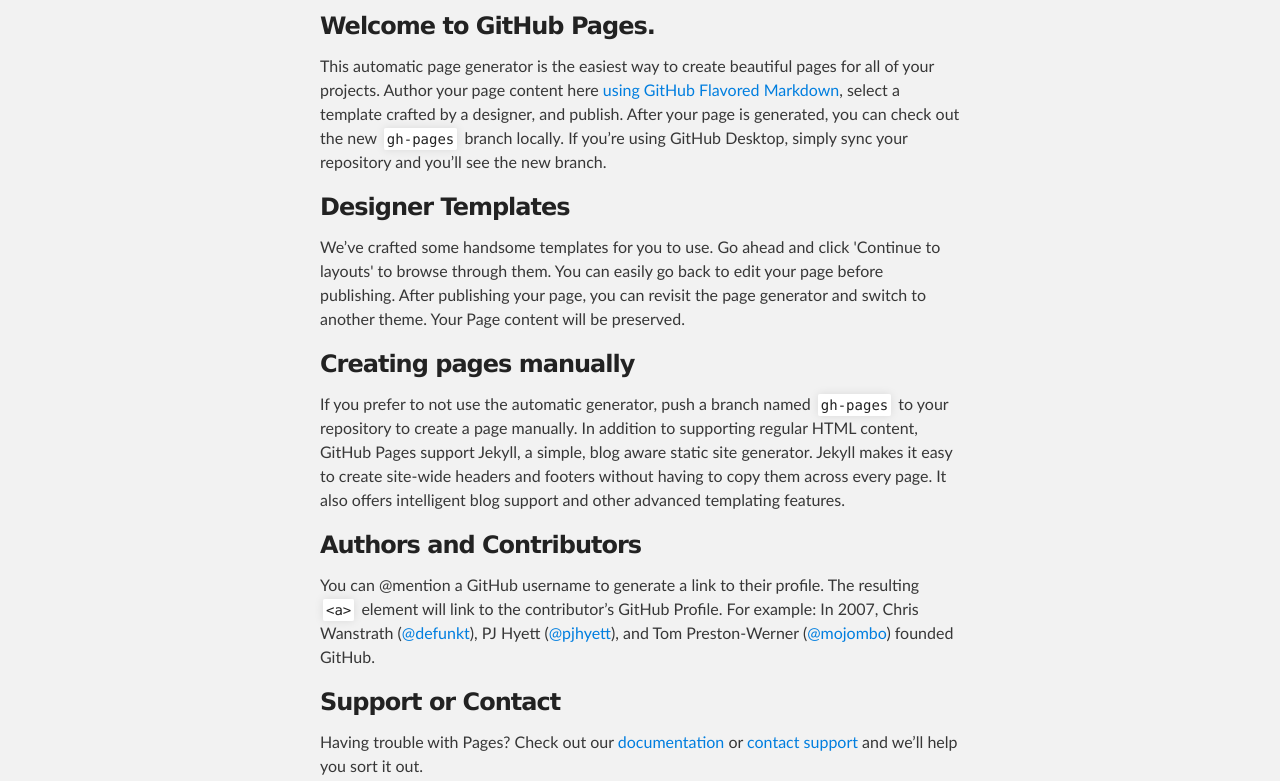
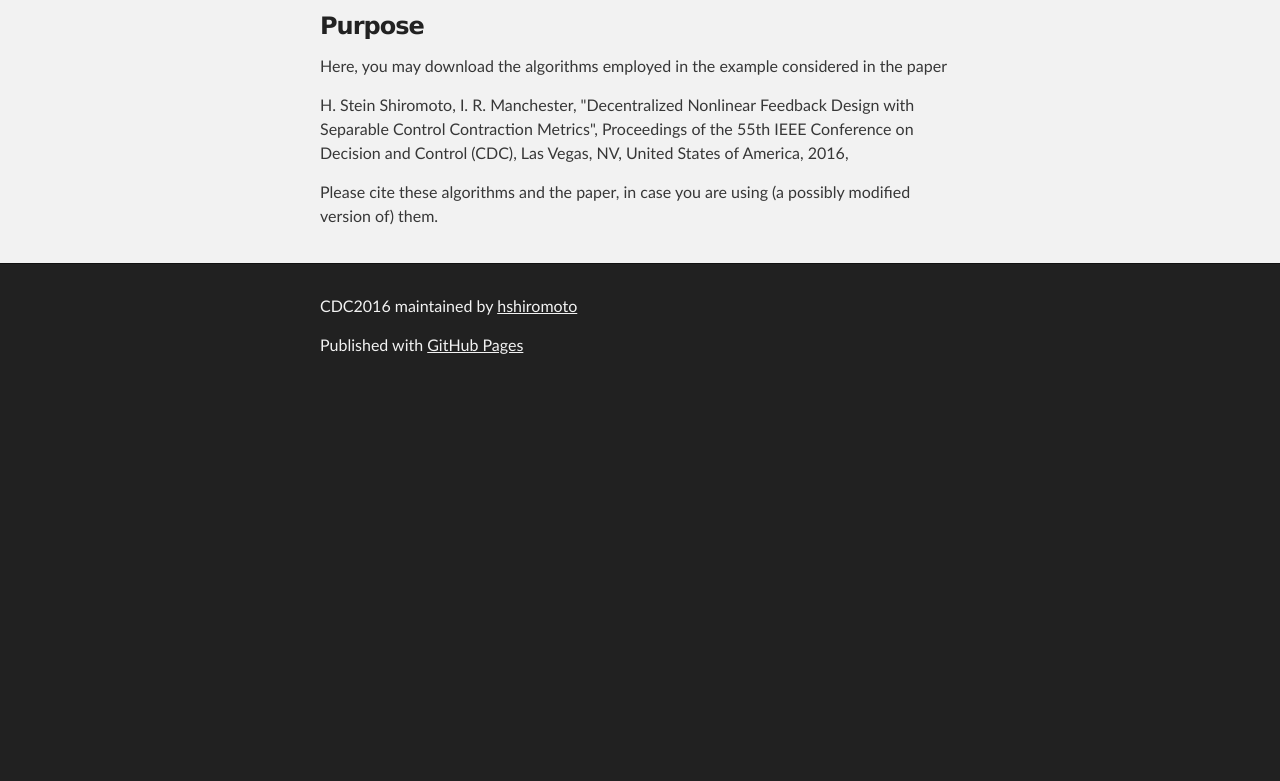
Before and after one commit to hsteinshiromoto/paper.ssm16, a plain HTML site: page index.html in a window 1280 px wide. Shown: the part 252-1033 px from the top of the page. After the commit the page ends 800 px from the top, so only its background shows below. Drawn offline with Linux system fonts and the light colour scheme.

```diff
--- a/index.html
+++ b/index.html
@@ -32,29 +32,13 @@
     <div id="main_content_wrap" class="outer">
       <section id="main_content" class="inner">
         <h3>
-<a id="welcome-to-github-pages" class="anchor" href="#welcome-to-github-pages" aria-hidden="true"><span aria-hidden="true" class="octicon octicon-link"></span></a>Welcome to GitHub Pages.</h3>
+<a id="purpose" class="anchor" href="#purpose" aria-hidden="true"><span aria-hidden="true" class="octicon octicon-link"></span></a>Purpose</h3>
 
-<p>This automatic page generator is the easiest way to create beautiful pages for all of your projects. Author your page content here <a href="https://guides.github.com/features/mastering-markdown/">using GitHub Flavored Markdown</a>, select a template crafted by a designer, and publish. After your page is generated, you can check out the new <code>gh-pages</code> branch locally. If you’re using GitHub Desktop, simply sync your repository and you’ll see the new branch.</p>
+<p>Here, you may download the algorithms employed in the example considered in the paper</p>
 
-<h3>
-<a id="designer-templates" class="anchor" href="#designer-templates" aria-hidden="true"><span aria-hidden="true" class="octicon octicon-link"></span></a>Designer Templates</h3>
+<p>H. Stein Shiromoto, I. R. Manchester, "Decentralized Nonlinear Feedback Design with Separable Control Contraction Metrics", Proceedings of the 55th IEEE Conference on Decision and Control (CDC), Las Vegas, NV, United States of America, 2016, </p>
 
-<p>We’ve crafted some handsome templates for you to use. Go ahead and click 'Continue to layouts' to browse through them. You can easily go back to edit your page before publishing. After publishing your page, you can revisit the page generator and switch to another theme. Your Page content will be preserved.</p>
-
-<h3>
-<a id="creating-pages-manually" class="anchor" href="#creating-pages-manually" aria-hidden="true"><span aria-hidden="true" class="octicon octicon-link"></span></a>Creating pages manually</h3>
-
-<p>If you prefer to not use the automatic generator, push a branch named <code>gh-pages</code> to your repository to create a page manually. In addition to supporting regular HTML content, GitHub Pages support Jekyll, a simple, blog aware static site generator. Jekyll makes it easy to create site-wide headers and footers without having to copy them across every page. It also offers intelligent blog support and other advanced templating features.</p>
-
-<h3>
-<a id="authors-and-contributors" class="anchor" href="#authors-and-contributors" aria-hidden="true"><span aria-hidden="true" class="octicon octicon-link"></span></a>Authors and Contributors</h3>
-
-<p>You can @mention a GitHub username to generate a link to their profile. The resulting <code>&lt;a&gt;</code> element will link to the contributor’s GitHub Profile. For example: In 2007, Chris Wanstrath (<a href="https://github.com/defunkt" class="user-mention">@defunkt</a>), PJ Hyett (<a href="https://github.com/pjhyett" class="user-mention">@pjhyett</a>), and Tom Preston-Werner (<a href="https://github.com/mojombo" class="user-mention">@mojombo</a>) founded GitHub.</p>
-
-<h3>
-<a id="support-or-contact" class="anchor" href="#support-or-contact" aria-hidden="true"><span aria-hidden="true" class="octicon octicon-link"></span></a>Support or Contact</h3>
-
-<p>Having trouble with Pages? Check out our <a href="https://help.github.com/pages">documentation</a> or <a href="https://github.com/contact">contact support</a> and we’ll help you sort it out.</p>
+<p>Please cite these algorithms and the paper, in case you are using (a possibly modified version of) them.</p>
       </section>
     </div>
 
```
Also changed, not shown: params.json (+1 -1 lines).
